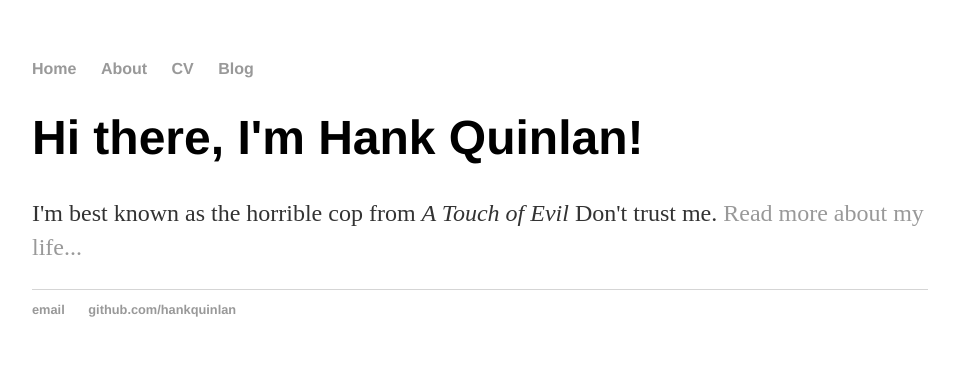
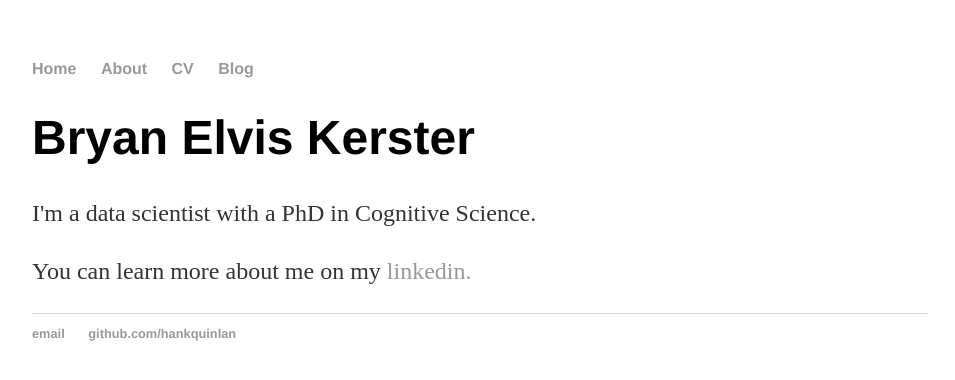
Before and after one commit to bkerster/bkerster.github.io, a Jekyll site: the page built from index.html, in a window 1280 px wide. Shown: the top 380 px of the page, without its empty margins (160-1115 px from the left). Built offline with Jekyll 4.4.1, drawn with Linux system fonts in a browser that asks for light colours.

Commit message:
Update index.html

```diff
--- a/index.html
+++ b/index.html
@@ -1,8 +1,9 @@
 ---
 layout: default
-title: Hank Quinlan, Horrible Cop
+title: Bryan Elvis Kerster
 ---
 <div class="blurb">
-	<h1>Hi there, I'm Hank Quinlan!</h1>
-	<p>I'm best known as the horrible cop from <em>A Touch of Evil</em> Don't trust me. <a href="/about">Read more about my life...</a></p>
+	<h1>Bryan Elvis Kerster</h1>
+	<p>I'm a data scientist with a PhD in Cognitive Science.</p>
+	<p>You can learn more about me on my <a href="https://www.linkedin.com/in/bkerster">linkedin.</a></p>
 </div><!-- /.blurb -->
```
